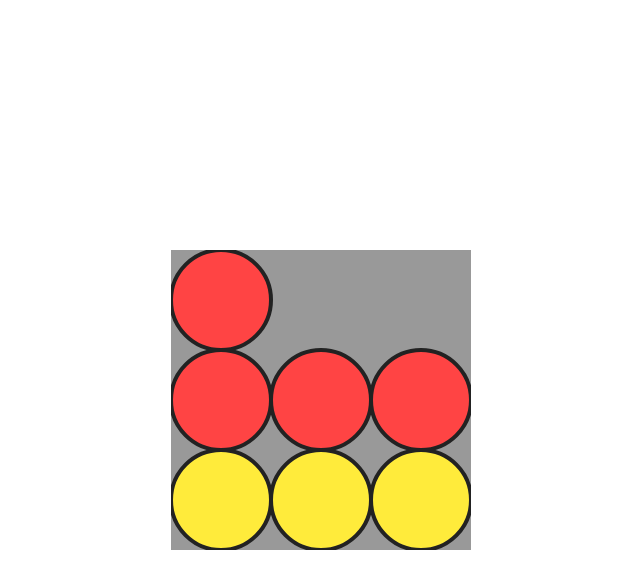
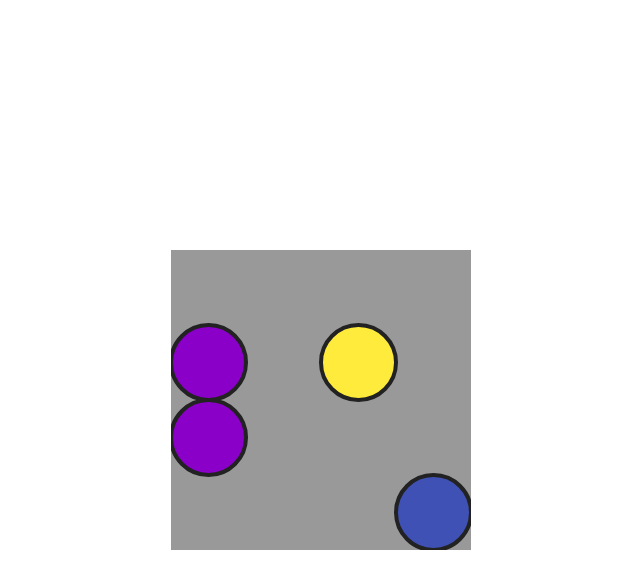
Before and after one commit to Pbatunov/bubble-breaker, a website: page app/index.html in a window 1280 px wide. Both pictures are taken after a click on the element 640 px from the left and 400 px from the top of the page. Shown: the whole page, without its empty margins (319-959 px from the left). Drawn offline with Linux system fonts and the light colour scheme.

Commit message:
Коммит от 24-04-2022

```diff
--- a/app/index.html
+++ b/app/index.html
@@ -10,31 +10,5 @@
 <body>
     <canvas class="canvas"></canvas>
     <script src="js/main.js"></script>
-    <script>
-        let array = [2,2,1,
-                     3,3,2,
-                     1,1,3,];
-
-        const swap = (index, prevIndex) => {
-            let currentItem = array[index];
-            array[index] = array[prevIndex]
-            array[prevIndex] = currentItem
-        }
-
-        swap(6, 3);
-        swap(7, 4);
-        swap(3, 0);
-        swap(4, 1);
-
-        // for (let index = 0; index < array.length; index++) {
-        //     let item = array[index];
-        //     if(array[6]){
-        //         //array[index-3] = temp
-        //     }
-        // }
-
-        console.log(array);
-
-    </script>
 </body>
 </html>
--- a/app/js/main.js
+++ b/app/js/main.js
@@ -1,6 +1,6 @@
 /* eslint-disable no-undef */
-const rows = 3;
-const columns = 3;
+const rows = 4;
+const columns = 4;
 const circles = [];
 let rowsDistanse = {};
 const canvas = document.querySelector('canvas');
@@ -37,9 +37,10 @@ const colors = [{
 }];
 
 const types = [
-    0, 0, 0,
-    0, 3, 3,
-    2, 2, 2,
+    0, 0, 0, 0,
+    1, 0, 2, 0,
+    1, 0, 0, 0,
+    0, 0, 0, 3,
 
 ];
 
@@ -139,7 +140,7 @@ const makeGroups = () => {
                 // Тут формируем новые вертикальные группы (текущий элемент + элемент из следующего снизу ряда)
 
                 if (nextElementInColumn && circle && nextElementInColumn.type === circle.type
-                && !circle.checked && !nextElementInColumn.checked) {
+                && !circle.checked) {
                     circle.checked = true;
                     circle.group = groupsCounter;
                     circle.text = circle.group;
@@ -188,7 +189,7 @@ const makeGroups = () => {
     }
 };
 
-const swapItems = (index, prevElementInColumnIndex) => {
+const swapItemsVertical = (index, prevElementInColumnIndex) => {
     tempItem = circles[index];
     circles[index] = circles[prevElementInColumnIndex];
     circles[prevElementInColumnIndex] = tempItem;
@@ -204,29 +205,67 @@ const selectItem = (e) => {
         if (item) {
             if (item.x - item.radius <= coords.x && item.x + item.radius >= coords.x
             && item.y - item.radius <= coords.y && item.y + item.radius >= coords.y) {
+                for (let x = 0; x < rows; x += 1) {
+                    for (let y = 0; y < columns; y += 1) {
+                        if (circles[x * columns + y] !== null) {
+                            delete circles[x * columns + y].group;
+                            circles[x * columns + y].text = '';
+                            circles[x * columns + y].checked = false;
+                            circles[x * columns + y].row = x;
+                            circles[x * columns + y].startPosition = circles[x * columns + y].y;
+                        }
+                    }
+                }
+
                 rowsDistanse = {};
                 makeGroups();
+
+                let isDetected = false;
 
                 for (let i = 0; i < circles.length; i += 1) {
                     const currentElement = circles[i];
 
                     if (currentElement && currentElement.group !== undefined && currentElement.group === item.group) {
+                        // console.log(circles[i + columns].type === circles[i].type && rowsDistanse[currentElement]);
+
                         if (!rowsDistanse[currentElement.column]) {
                             rowsDistanse[currentElement.column] = {
                                 row: currentElement.row,
                                 distanse: (currentElement.radius * 2),
                             };
+                        } else if (circles[i - columns] && circles[i - columns].type !== currentElement.type && rowsDistanse[currentElement.column]
+                            && !isDetected) {
+                            console.log('Color', circles[i].colorText);
+                            console.log('column', circles[i].column);
+                            console.log('row', circles[i].row);
+
+                            rowsDistanse[currentElement.column].distanse = (currentElement.radius * 2) * circles[i].row;
+                            rowsDistanse[currentElement.column].row = currentElement.row;
+                            isDetected = true;
+                        } else if (circles[i - columns] && circles[i - columns].type !== currentElement.type && rowsDistanse[currentElement.column]
+                            && !isDetected) {
+                            console.log('Color', circles[i].colorText);
+                            console.log('column', circles[i].column);
+                            console.log('row', circles[i].row);
+
+                            rowsDistanse[currentElement.column].distanse = (currentElement.radius * 2) * circles[i].row;
+                            rowsDistanse[currentElement.column].row = currentElement.row;
+                            isDetected = true;
                         } else {
+                            console.log(4);
                             rowsDistanse[currentElement.column].distanse += (currentElement.radius * 2);
+                            rowsDistanse[currentElement.column].row = currentElement.row;
                         }
 
                         if (i - columns !== -1) {
                             const destroyedItemRow = rowsDistanse[currentElement.column].row;
 
                             for (let k = 0; k < destroyedItemRow; k += 1) {
-                                swapItems(i, i - columns);
+                                swapItemsVertical(i, i - columns);
                                 i -= columns;
                             }
+
+                            // i += destroyedItemRow * columns;
                         }
 
                         circles[i] = null;
@@ -254,40 +293,13 @@ const bindEvents = () => {
     canvas.addEventListener('click', selectItem);
 };
 
-let animation = false;
-
 const move = (element) => {
     if (element) {
-        if (typeof rowsDistanse !== 'undefined' && rowsDistanse[element.column] && rowsDistanse[element.column].row > element.row) {
-            console.log(element.y < element.startPosition + rowsDistanse[element.column].distanse);
-
+        if (typeof rowsDistanse !== 'undefined' && rowsDistanse[element.column]
+        && rowsDistanse[element.column].row > element.row) {
             if (element.y < element.startPosition + rowsDistanse[element.column].distanse) {
-                animation = true;
                 element.y += 5;
-            } else {
-                // element.y = element.startPosition + rowsDistanse[element.column].distanse;
-
-                if (animation) {
-                    console.log('stop');
-                    animation = false;
-
-                    for (let x = 0; x < rows; x += 1) {
-                        for (let y = 0; y < columns; y += 1) {
-                            if (circles[x * columns + y] !== null) {
-                                delete circles[x * columns + y].group;
-                                circles[x * columns + y].text = '';
-                                circles[x * columns + y].checked = false;
-                                circles[x * columns + y].row = x;
-                                console.log('row is changed!');
-                            } else {
-                                console.log(null);
-                            }
-                        }
-                    }
-                }
             }
-        } else {
-            element.startPosition = element.y;
         }
     }
 };
```
